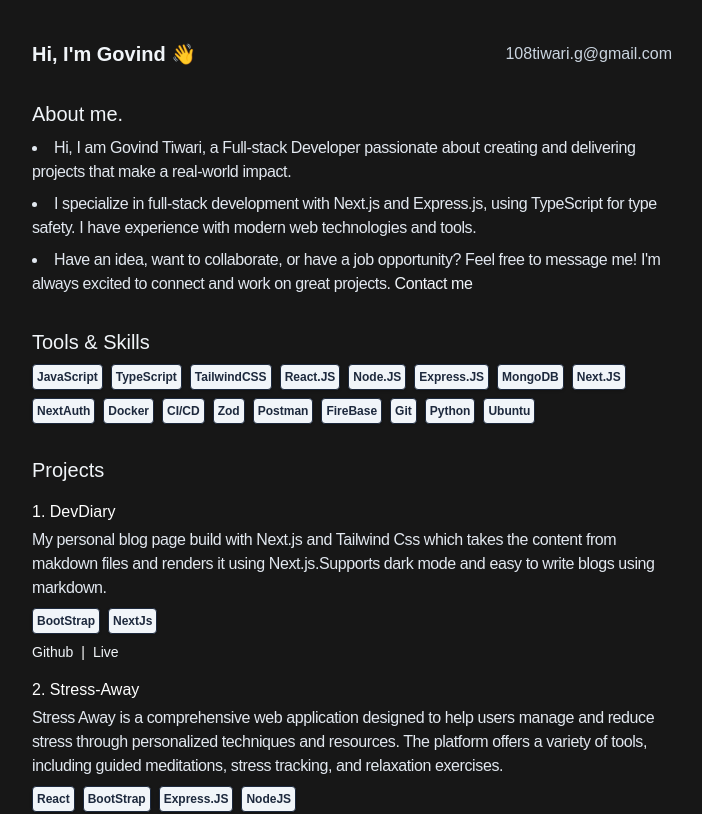
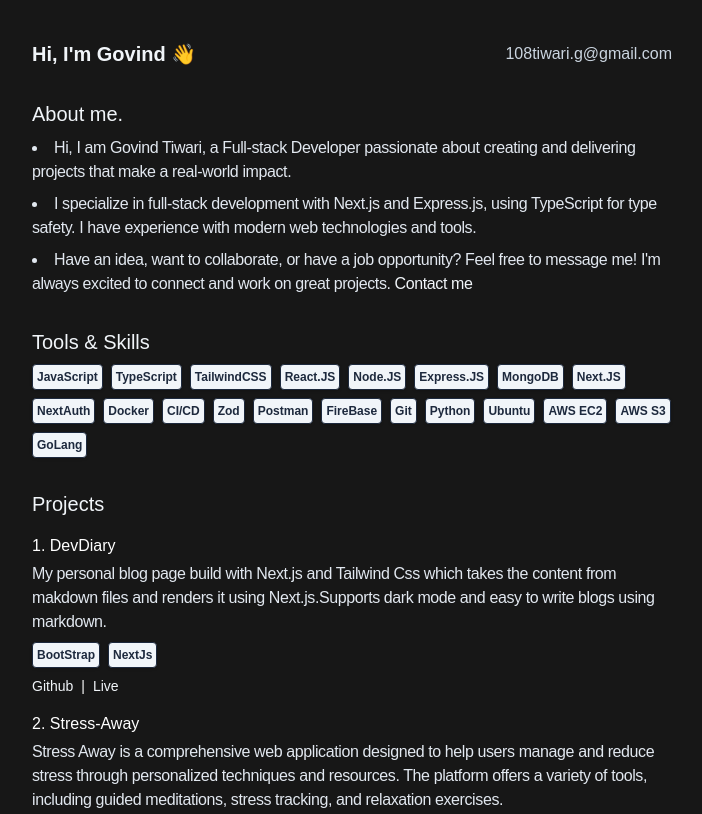
Before and after one commit to govindti/my-portfolio-nextjs, a Next.js app: page / in a window 1280 px wide. Shown: the top 814 px of the page, without its empty margins (288-990 px from the left). Built offline with nearby package versions, Linux system fonts and the light colour scheme; some icons are missing.

Commit message:
Update SkillsTools.tsx

```diff
--- a/Components/PagesComponents/SkillsTools.tsx
+++ b/Components/PagesComponents/SkillsTools.tsx
@@ -24,6 +24,9 @@ function SkillsTools() {
                 <div className='bg-slate-100 text-slate-800 p-1 border rounded shadow text-xs font-semibold'>Git</div>
                 <div className='bg-slate-100 text-slate-800 p-1 border rounded shadow text-xs font-semibold'>Python</div>
                 <div className='bg-slate-100 text-slate-800 p-1 border rounded shadow text-xs font-semibold'>Ubuntu</div>
+                <div className='bg-slate-100 text-slate-800 p-1 border rounded shadow text-xs font-semibold'>AWS EC2</div>
+                <div className='bg-slate-100 text-slate-800 p-1 border rounded shadow text-xs font-semibold'>AWS S3</div>
+                <div className='bg-slate-100 text-slate-800 p-1 border rounded shadow text-xs font-semibold'>GoLang</div>
             </div>
         </>
     )
```
